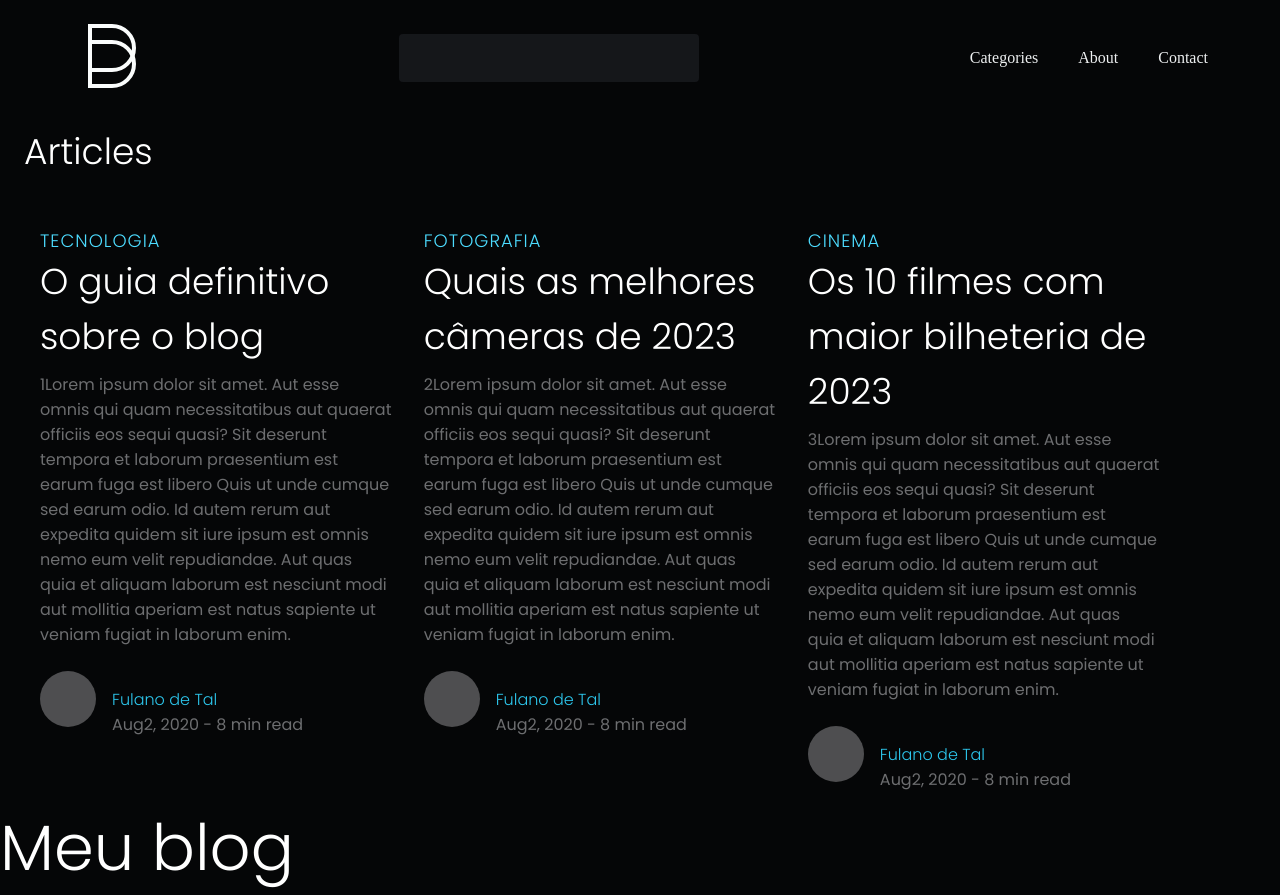
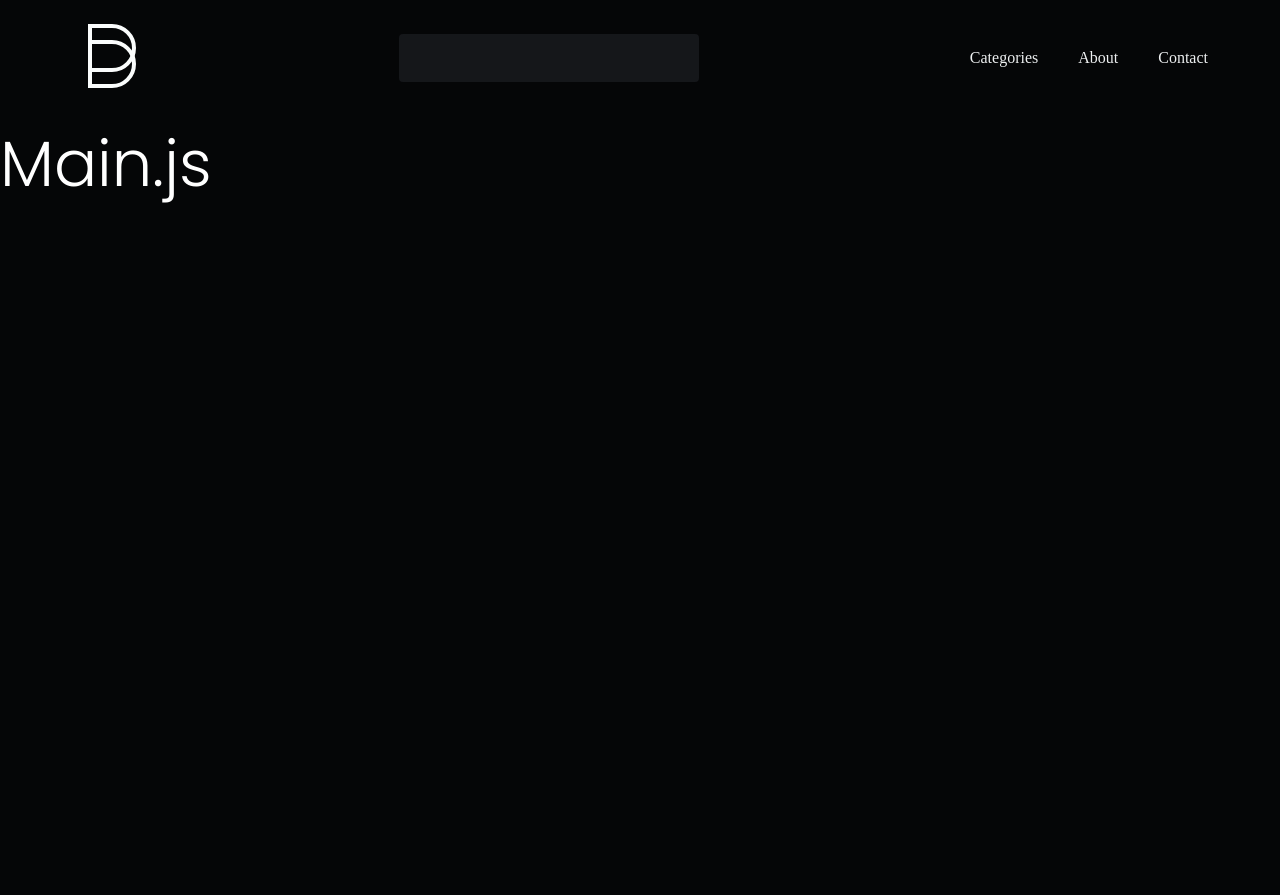
Before and after one commit to Clara-Pacheco/blog_frontendpush, a React (Create React App) app: page / in a window 1280 px wide. After the commit the page ends 800 px from the top, so only its background shows below. Built offline with nearby package versions, Linux system fonts and the light colour scheme.

Commit message:
Create main component that will receive the content for each page, depending on the route accessed + import it in app component

```diff
--- a/src/App.js
+++ b/src/App.js
@@ -1,5 +1,7 @@
 import { Header } from './components/Header'
-import { Article } from './components/Article'
+// import { Article } from './components/Article'
+
+import { Main } from './pages/Main'
 
 
 
@@ -7,8 +9,8 @@ function App() {
   return (
     <>
       <Header />
-      <Article />
-      <h1>Meu blog</h1>
+      <Main />
+
 
 
     </>
--- /dev/null
+++ b/src/pages/Main/index.js
@@ -0,0 +1,9 @@
+
+export function Main(){
+  return (
+    <h1>Main.js</h1>
+
+
+
+  )
+}
```
